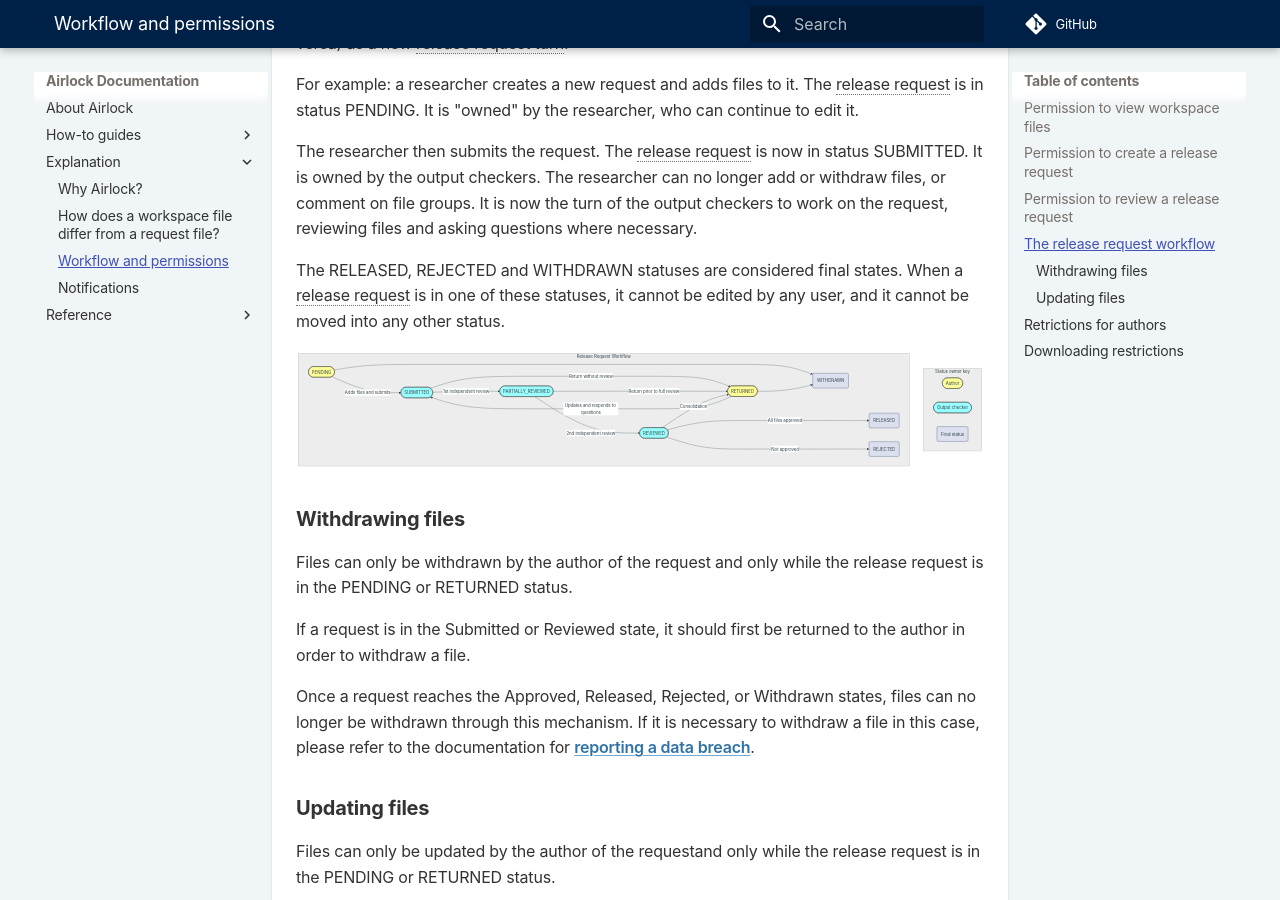
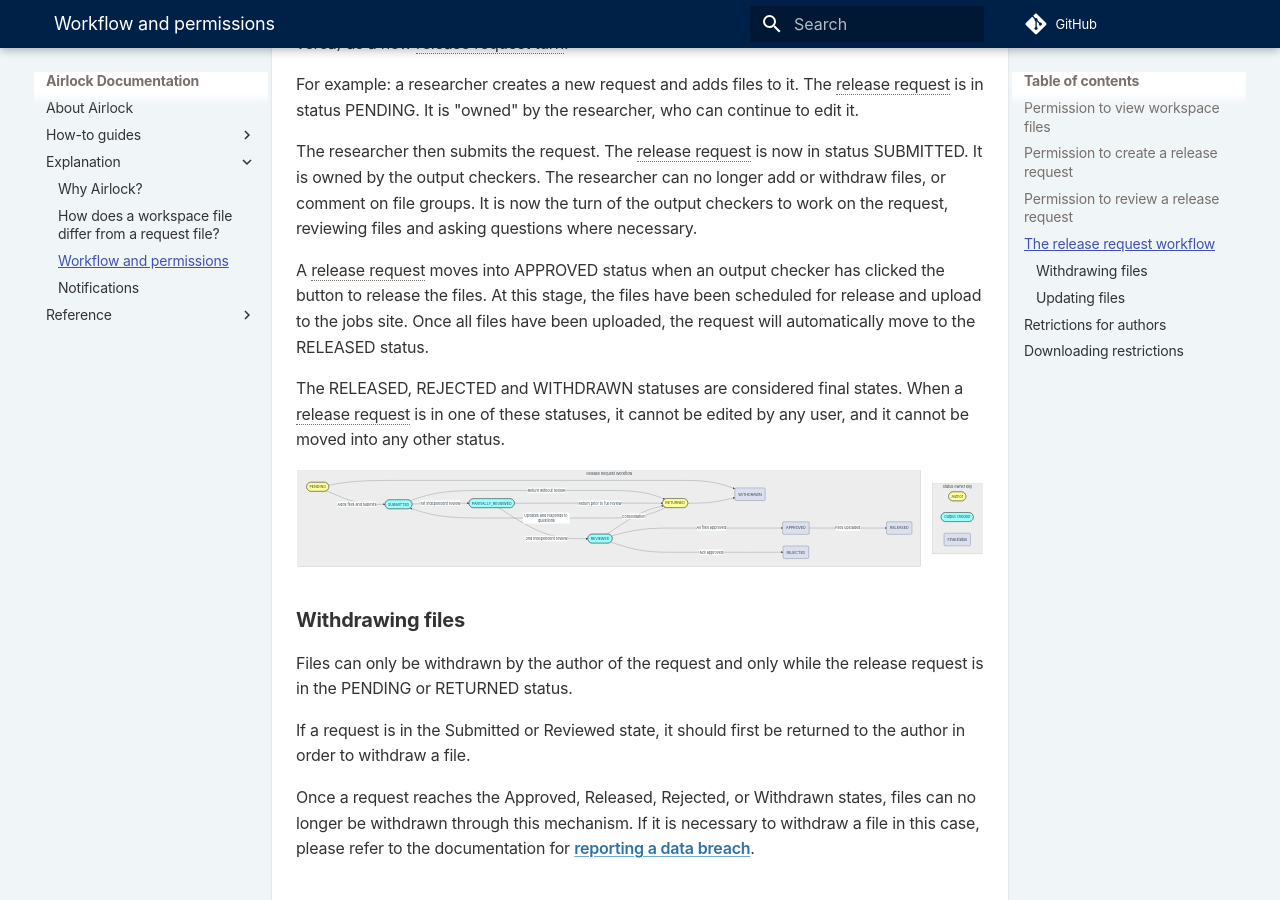
Before and after one commit to opensafely-core/airlock, an MkDocs documentation site: the page built from docs/explanation/workflow-and-permissions.md, in a window 1280 px wide and 900 px high, scrolled down 1036 px. Built offline with MkDocs 1.6.1 and Material for MkDocs 9.7.7, drawn with Linux system fonts in a browser that asks for light colours; comment, search, counter and statistics services are not loaded.

Commit message:
Update workflow diagram

```diff
--- a/docs/explanation/workflow-and-permissions.md
+++ b/docs/explanation/workflow-and-permissions.md
@@ -41,6 +41,11 @@ SUBMITTED. It is owned by the output checkers. The researcher can no longer add
 withdraw files, or comment on file groups. It is now the turn of the output checkers
 to work on the request, reviewing files and asking questions where necessary.
 
+A release request moves into APPROVED status when an output checker has clicked the
+button to release the files. At this stage, the files have been scheduled for release
+and upload to the jobs site. Once all files have been uploaded, the request will
+automatically move to the RELEASED status.
+
 The RELEASED, REJECTED and WITHDRAWN statuses are considered final states. When a
 release request is in one of these statuses, it cannot be edited by any user, and
 it cannot be moved into any other status.
@@ -62,10 +67,11 @@ flowchart TD
         C -- Return prior to full review --> E
         D -- Consolidation --> E
         E -- Updates and responds to questions --> B
-        D -- All files approved ----> F(RELEASED)
+        D -- All files approved ----> F(APPROVED)
         D -- Not approved ----> G(REJECTED)
-        A --> H(WITHDRAWN)
-        E --> H
+        F(APPROVED) -- Files uploaded ----> H(RELEASED)
+        A --> I(WITHDRAWN)
+        E --> I
     end
 
 classDef author fill:#ff9,stroke:#333;
```
